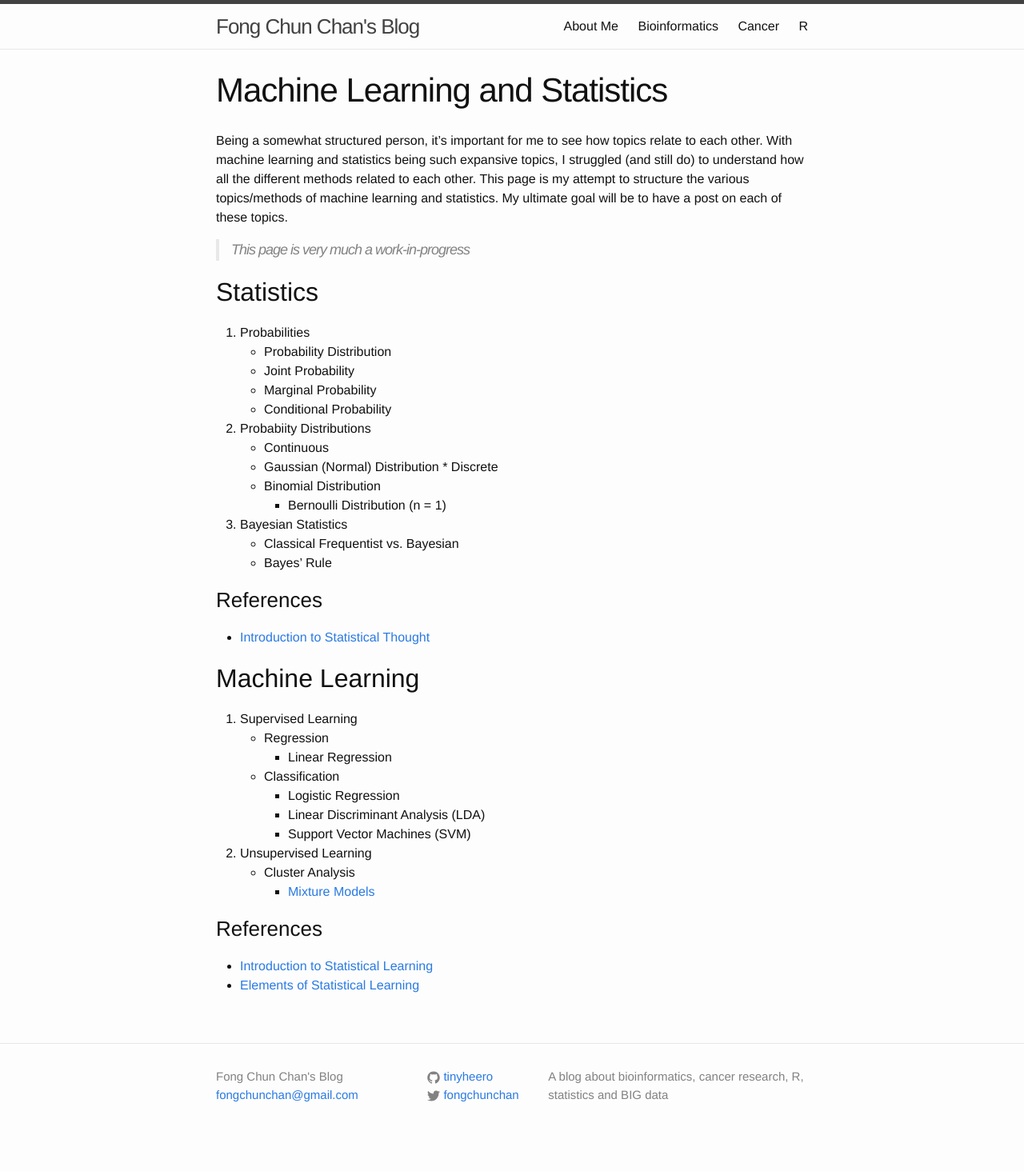
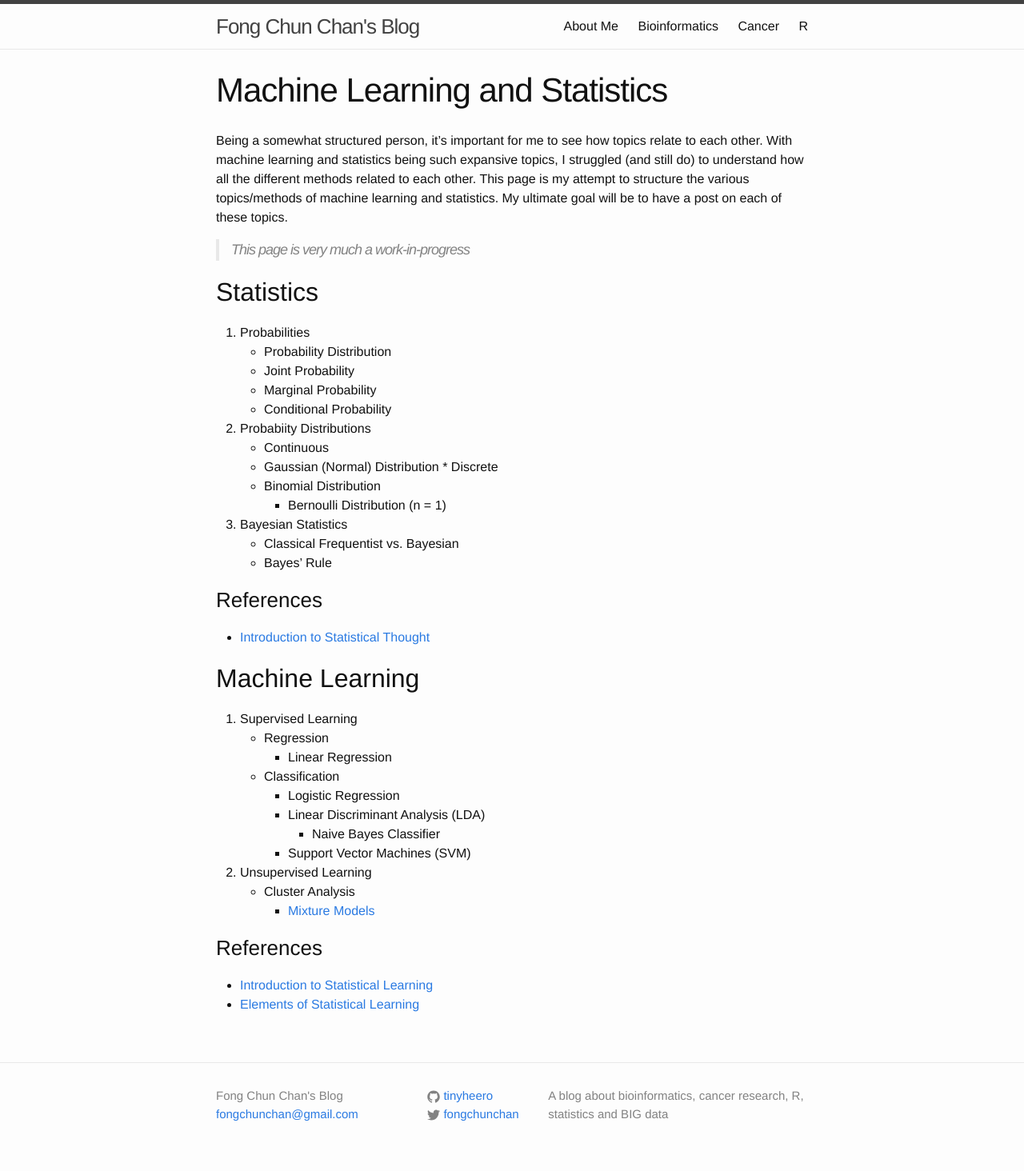
Before and after one commit to tinyheero/tinyheero.github.io, a Jekyll site: the page built from ml-and-stats-overview.md, in a window 1280 px wide. Shown: the whole page at 80% size. Built offline with Jekyll 4.4.1, drawn with Linux system fonts in a browser that asks for light colours; nearby versions of some CDN libraries; library files that are not in the unit come from our copies; Markdown is read by kramdown in place of the engine named in the settings; before the commit the page ends 1440 px from its top, so only the background shows below that.

Commit message:
Adding Naive Bayes Classifier

```diff
--- a/ml-and-stats-overview.md
+++ b/ml-and-stats-overview.md
@@ -37,6 +37,7 @@ Being a somewhat structured person, it's important for me to see how topics rela
     * Classification
         + Logistic Regression
         + Linear Discriminant Analysis (LDA)
+            - Naive Bayes Classifier
         + Support Vector Machines (SVM)
 1. Unsupervised Learning
     * Cluster Analysis
```
